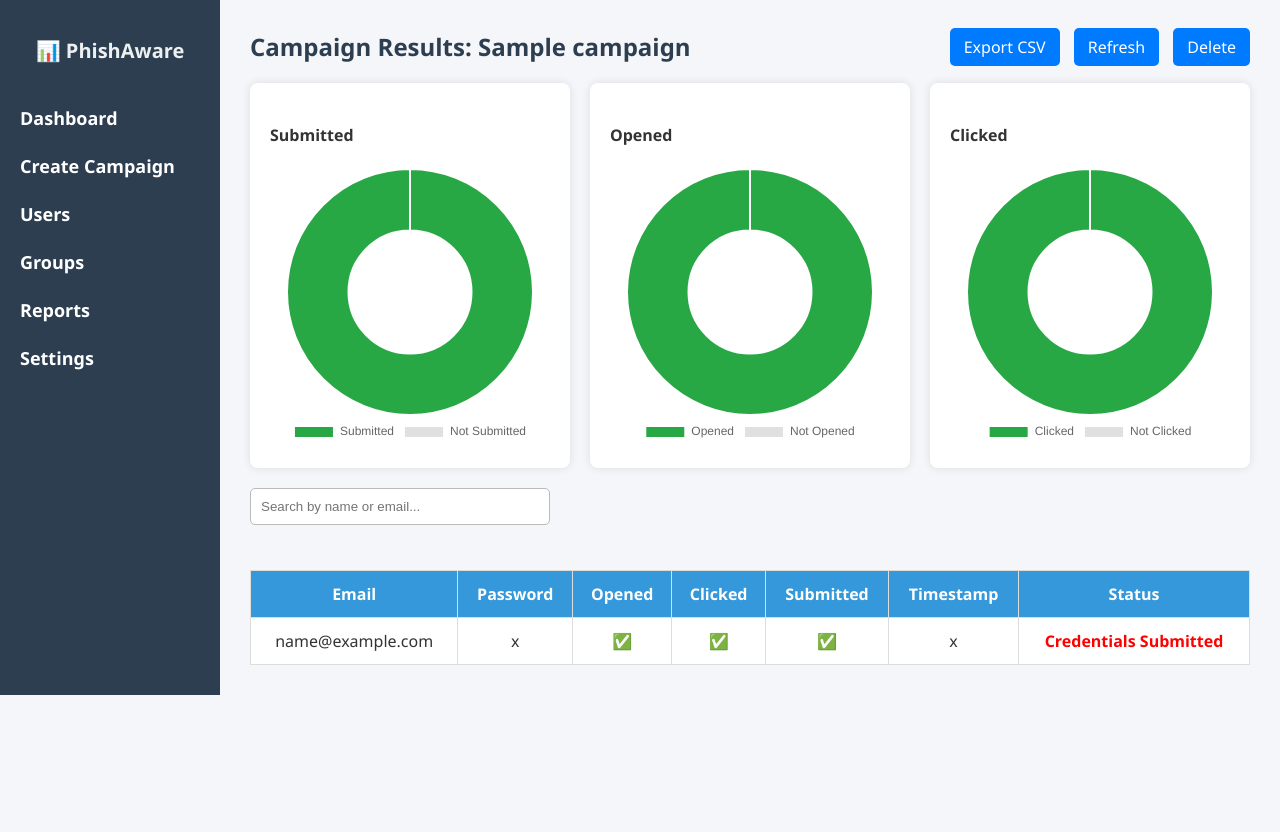
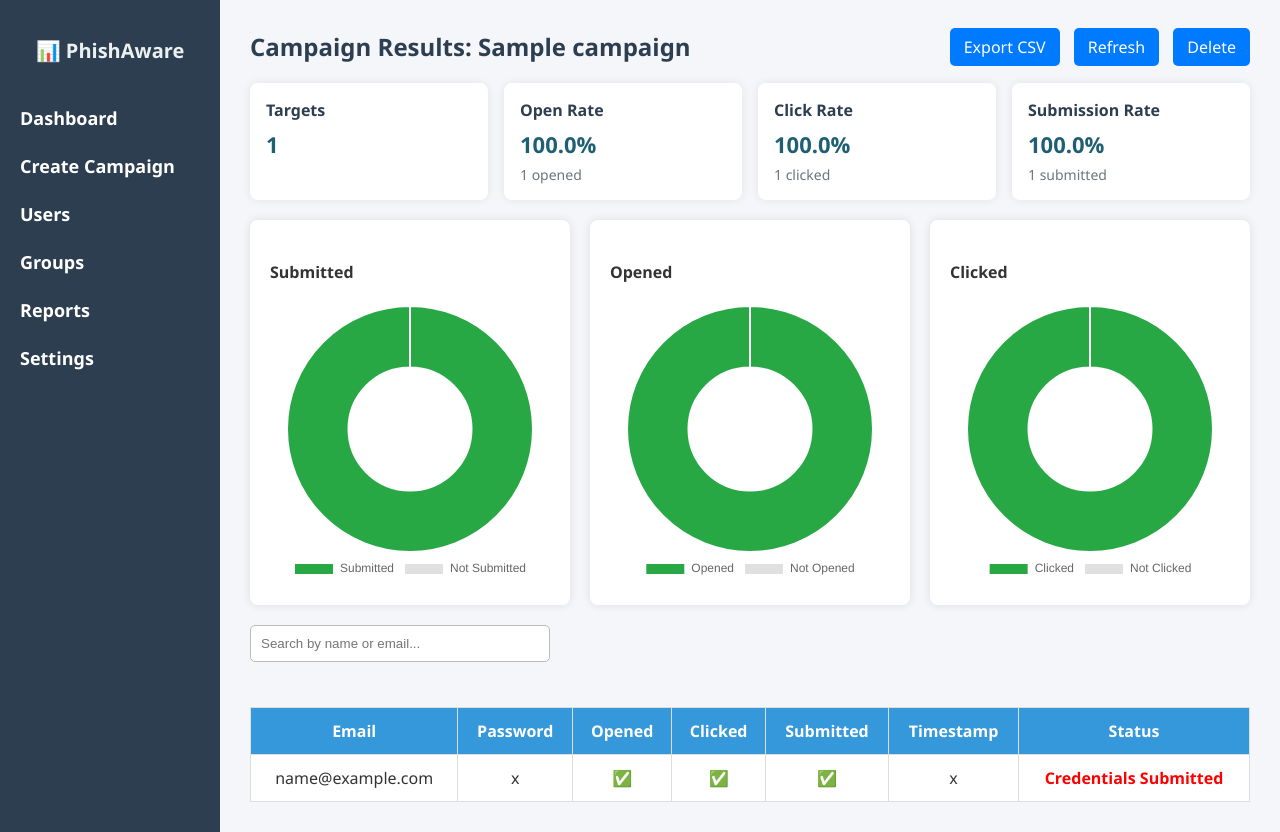
Before and after one commit to diyashah5/phishing_simulator, a Flask app: page /admin/campaign/1/results in a window 1280 px wide. Before the commit the page ends 695 px from the top, so only its background shows below. Run offline with Flask 3, Linux system fonts and the light colour scheme; the visitor is signed in with stand-in values (Sample User, id 1); tables that the repository leaves empty hold one stand-in row (values such as "Sample post").

Commit message:
add dashboard metrics and user detail

```diff
--- a/app.py
+++ b/app.py
@@ -104,7 +104,7 @@ def dashboard():
     if not session.get("admin"):
         return redirect("/admin/login")
 
-    with sqlite3.connect("phishing.db") as conn:
+    with sqlite3.connect(DATABASE_PATH) as conn:
         c = conn.cursor()
 
         c.execute("SELECT id, name FROM campaigns")
@@ -116,19 +116,30 @@ def dashboard():
         c.execute("SELECT COUNT(*) FROM events")
         total_targets = c.fetchone()[0]
 
+        c.execute("SELECT COUNT(*) FROM events WHERE opened=1")
+        total_opened = c.fetchone()[0]
+
         c.execute("SELECT COUNT(*) FROM events WHERE clicked=1")
         total_clicked = c.fetchone()[0]
 
         c.execute("SELECT COUNT(*) FROM events WHERE submitted=1")
         total_submitted = c.fetchone()[0]
 
+    open_rate = round((total_opened / total_targets) * 100, 1) if total_targets else 0.0
+    click_rate = round((total_clicked / total_targets) * 100, 1) if total_targets else 0.0
+    submit_rate = round((total_submitted / total_targets) * 100, 1) if total_targets else 0.0
+
     return render_template(
         "admin_dashboard.html",
         campaigns=campaigns,
         total_campaigns=total_campaigns,
         total_targets=total_targets,
+        total_opened=total_opened,
         total_clicked=total_clicked,
-        total_submitted=total_submitted
+        total_submitted=total_submitted,
+        open_rate=open_rate,
+        click_rate=click_rate,
+        submit_rate=submit_rate
     )
 
 
@@ -304,12 +315,56 @@ def awareness():
     return render_template("awareness.html")
 
 
+@app.route("/admin/user/<email>/<int:campaign_id>")
+def user_results(email, campaign_id):
+    if not session.get("admin"):
+        return redirect("/admin/login")
+
+    with sqlite3.connect(DATABASE_PATH) as conn:
+        c = conn.cursor()
+        c.execute("SELECT name FROM campaigns WHERE id=?", (campaign_id,))
+        campaign = c.fetchone()
+        c.execute("""
+            SELECT email, password, opened, clicked, submitted, timestamp
+            FROM events
+            WHERE campaign_id=? AND email=?
+        """, (campaign_id, email))
+        result = c.fetchone()
+
+    if not result:
+        return "User not found", 404
+
+    opened = bool(result[2])
+    clicked = bool(result[3])
+    submitted = bool(result[4])
+
+    if submitted:
+        status = "Credentials Submitted"
+    elif clicked:
+        status = "Link Clicked"
+    elif opened:
+        status = "Email Opened"
+    else:
+        status = "No Action"
+
+    return render_template(
+        "user_results.html",
+        campaign_id=campaign_id,
+        campaign_name=campaign[0] if campaign else "Unknown Campaign",
+        user_result=result,
+        status=status,
+        opened=opened,
+        clicked=clicked,
+        submitted=submitted
+    )
+
+
 @app.route("/admin/campaign/<int:campaign_id>/results")
 def campaign_results(campaign_id):
     if not session.get("admin"):
         return redirect("/admin/login")
 
-    with sqlite3.connect("phishing.db") as conn:
+    with sqlite3.connect(DATABASE_PATH) as conn:
         c = conn.cursor()
         c.execute("SELECT name FROM campaigns WHERE id=?", (campaign_id,))
         campaign = c.fetchone()
@@ -318,7 +373,7 @@ def campaign_results(campaign_id):
         SELECT
             email,
             password,
-            CASE WHEN opened=1 OR clicked=1 OR submitted=1 THEN 1 ELSE 0 END,
+            opened,
             clicked,
             submitted,
             timestamp
@@ -327,16 +382,26 @@ def campaign_results(campaign_id):
     """, (campaign_id,))
         results = c.fetchall()
 
-        submitted_count = sum(
-        1 for row in results
-        if row[4]
-    )
+    total = len(results)
+    opened_count = sum(1 for row in results if row[2])
+    clicked_count = sum(1 for row in results if row[3])
+    submitted_count = sum(1 for row in results if row[4])
+
+    open_rate = round((opened_count / total) * 100, 1) if total else 0.0
+    click_rate = round((clicked_count / total) * 100, 1) if total else 0.0
+    submit_rate = round((submitted_count / total) * 100, 1) if total else 0.0
 
     return render_template("campaign_results.html",
                            campaign_id=campaign_id,
                            campaign_name=campaign[0],
                            results=results,
-                           submitted_count=submitted_count)
+                           total=total,
+                           opened_count=opened_count,
+                           clicked_count=clicked_count,
+                           submitted_count=submitted_count,
+                           open_rate=open_rate,
+                           click_rate=click_rate,
+                           submit_rate=submit_rate)
 
 
 @app.route("/admin/campaign/<int:campaign_id>/export")
--- a/templates/campaign_results.html
+++ b/templates/campaign_results.html
@@ -70,6 +70,39 @@
       background: #0056b3;
     }
 
+    .summary-row {
+      display: grid;
+      grid-template-columns: repeat(auto-fit, minmax(160px, 1fr));
+      gap: 16px;
+      margin-bottom: 20px;
+    }
+
+    .summary-card {
+      background: #fff;
+      border-radius: 8px;
+      box-shadow: 0 0 10px rgba(0,0,0,0.08);
+      padding: 16px;
+    }
+
+    .summary-card h4 {
+      margin: 0 0 8px;
+      color: #2c3e50;
+    }
+
+    .summary-card p {
+      margin: 0;
+      font-size: 22px;
+      font-weight: bold;
+      color: #1e5f74;
+    }
+
+    .summary-card span {
+      display: block;
+      margin-top: 6px;
+      color: #6c757d;
+      font-size: 14px;
+    }
+
     .chart-row {
       display: flex;
       justify-content: space-between;
@@ -132,23 +165,40 @@
       </div>
     </div>
 
-    {% set total = results | length %}
-    {% set opened = results | selectattr('2', 'equalto', 1) | list | length %}
-    {% set clicked = results | selectattr('3', 'equalto', 1) | list | length %}
-    {% set submitted = results | selectattr('4', 'equalto', 1) | list | length %}
+    <div class="summary-row">
+      <div class="summary-card">
+        <h4>Targets</h4>
+        <p>{{ total }}</p>
+      </div>
+      <div class="summary-card">
+        <h4>Open Rate</h4>
+        <p>{{ open_rate }}%</p>
+        <span>{{ opened_count }} opened</span>
+      </div>
+      <div class="summary-card">
+        <h4>Click Rate</h4>
+        <p>{{ click_rate }}%</p>
+        <span>{{ clicked_count }} clicked</span>
+      </div>
+      <div class="summary-card">
+        <h4>Submission Rate</h4>
+        <p>{{ submit_rate }}%</p>
+        <span>{{ submitted_count }} submitted</span>
+      </div>
+    </div>
 
     <div class="chart-row">
       <div class="chart-box">
         <h4>Submitted</h4>
-        <canvas id="submittedChart" data-value="{{ submitted }}" data-total="{{ total }}"></canvas>
+        <canvas id="submittedChart" data-value="{{ submitted_count }}" data-total="{{ total }}"></canvas>
       </div>
       <div class="chart-box">
         <h4>Opened</h4>
-        <canvas id="openedChart" data-value="{{ opened }}" data-total="{{ total }}"></canvas>
+        <canvas id="openedChart" data-value="{{ opened_count }}" data-total="{{ total }}"></canvas>
       </div>
       <div class="chart-box">
         <h4>Clicked</h4>
-        <canvas id="clickedChart" data-value="{{ clicked }}" data-total="{{ total }}"></canvas>
+        <canvas id="clickedChart" data-value="{{ clicked_count }}" data-total="{{ total }}"></canvas>
       </div>
     </div>
 
@@ -173,7 +223,7 @@
 
 <tr>
 
-    <td>{{ row[0] }}</td>
+    <td><a href="{{ url_for('user_results', email=row[0], campaign_id=campaign_id) }}">{{ row[0] }}</a></td>
 
     <td>
         {% if row[1] %}
```
Also changed, not shown: templates/admin_dashboard.html (+59 -0 lines), templates/user_results.html (added, +75 -0 lines).
